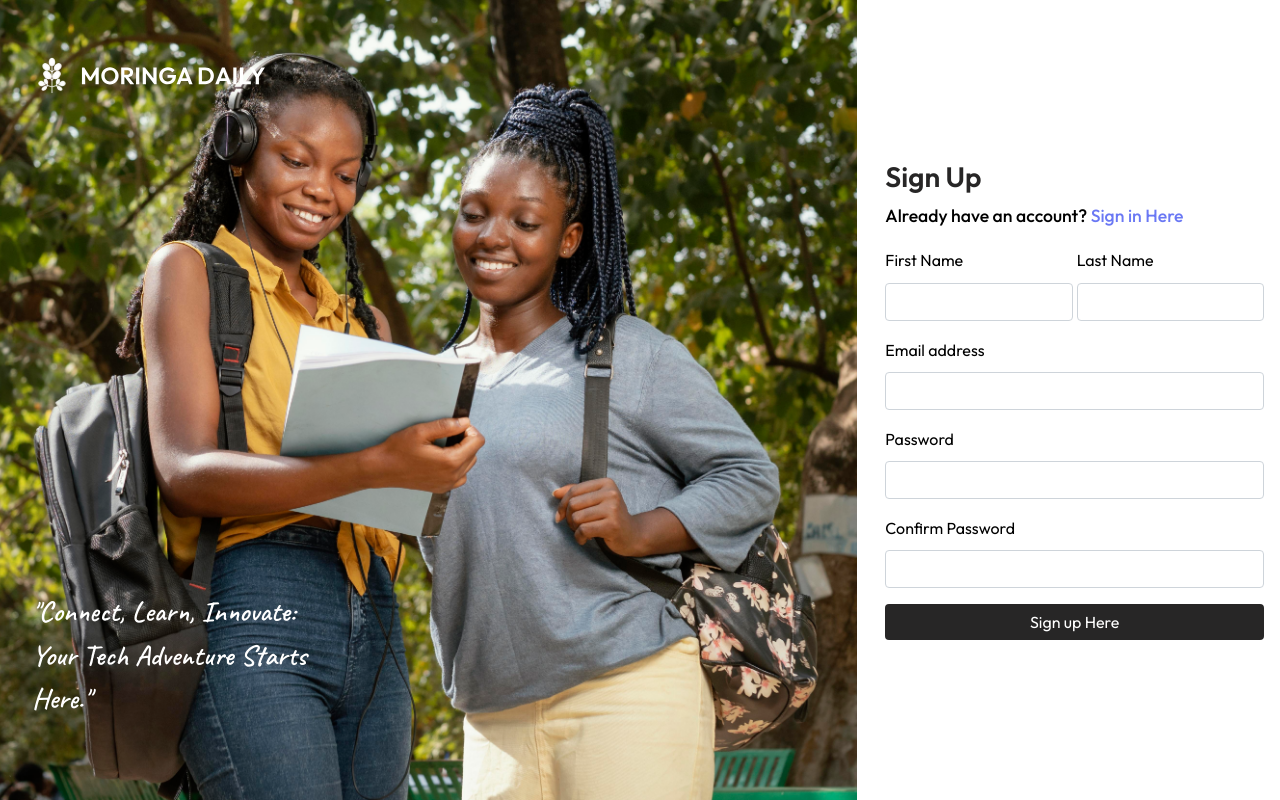
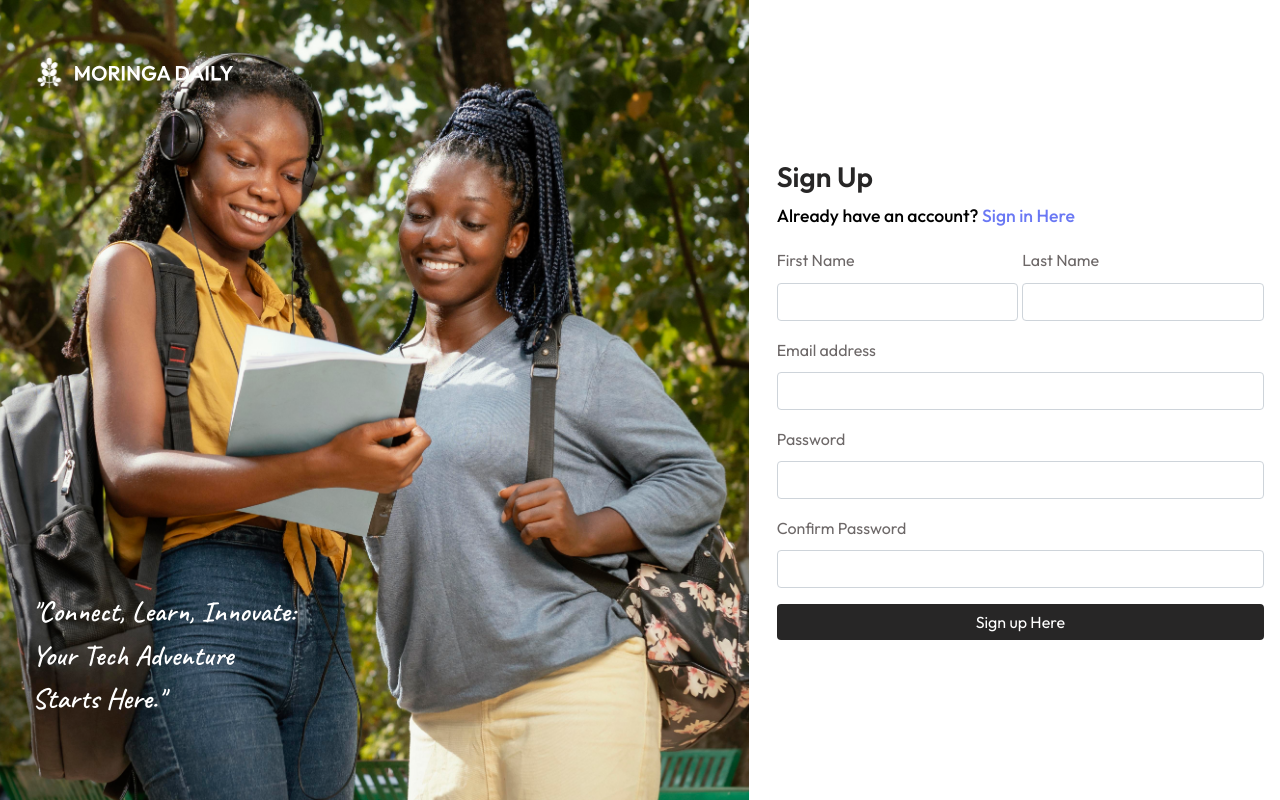
Before and after one commit to chyvail/Moringa-School-Daily, a React (Create React App) app in the folder frontend/: page /register in a window 1280 px wide. Built offline with nearby package versions, Linux system fonts and the light colour scheme.

Commit message:
Minor Changes

```diff
--- a/frontend/src/App.css
+++ b/frontend/src/App.css
@@ -91,7 +91,7 @@ h3 {
   font-weight: 600;
 }
 
-input {
+.form-label {
   color: #6d6868;
 }
 
--- a/frontend/src/components/Auth.jsx
+++ b/frontend/src/components/Auth.jsx
@@ -20,7 +20,7 @@ export default function Auth({ children }) {
 
   return (
     <div className="row auth">
-      <div className="col-md-8 col-sm-12 auth-image-section" style={backgroundImageStyle}>
+      <div className="col-md-7 col-sm-12 auth-image-section" style={backgroundImageStyle}>
         <div
           className="d-flex flex-column justify-content-between"
           style={{ height: "95vh", padding: "2rem" }}
@@ -35,7 +35,7 @@ export default function Auth({ children }) {
           </div>
         </div>
       </div>
-      <div className="col-md-4 col-sm-12">
+      <div className="col-md-5 col-sm-12">
         <div
           className="d-flex flex-column justify-content-center p-3"
           style={{ height: "100vh" }}
```
